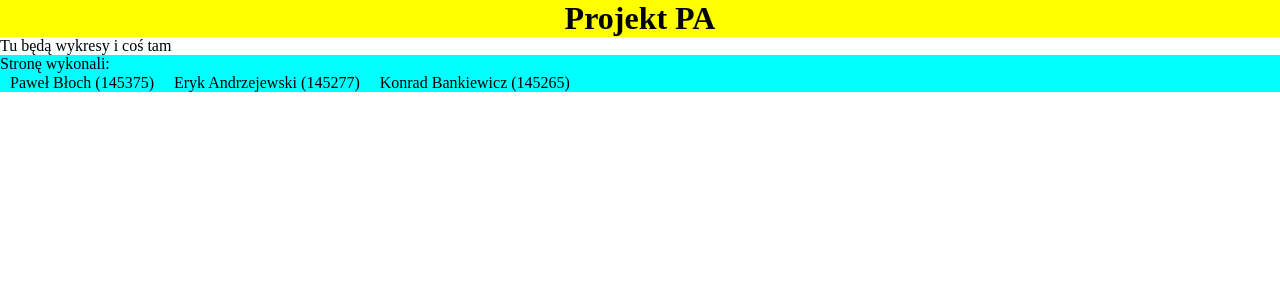
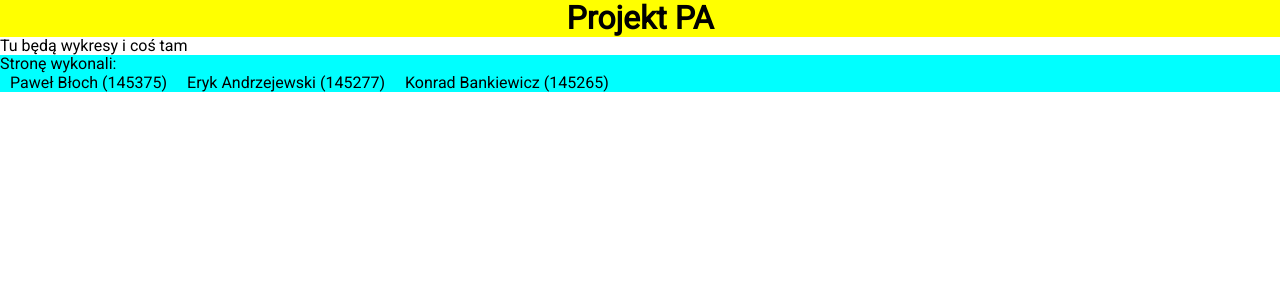
Before and after one commit to nmaszin/symulator_pojazdu, a Vue app: page / in a window 1280 px wide. Shown: the top 300 px of the page. Built offline with nearby package versions, Linux system fonts and the light colour scheme.

Commit message:
Install font Roboto

```diff
--- a/public/index.html
+++ b/public/index.html
@@ -5,6 +5,8 @@
     <meta http-equiv="X-UA-Compatible" content="IE=edge">
     <meta name="viewport" content="width=device-width,initial-scale=1.0">
     <link rel="icon" href="<%= BASE_URL %>favicon.ico">
+    <link rel="preconnect" href="https://fonts.gstatic.com">
+    <link href="https://fonts.googleapis.com/css2?family=Roboto&display=swap" rel="stylesheet">
     <title><%= htmlWebpackPlugin.options.title %></title>
   </head>
   <body>
--- a/src/App.vue
+++ b/src/App.vue
@@ -2,7 +2,6 @@
   <Header/>
   <Main/>
   <Footer :authors="authors" />
-
 </template>
 
 <script>
@@ -30,6 +29,10 @@
 </script>
 
 <style lang="scss">
+  #app {
+    font-family: 'Roboto', sans-serif;
+  }
+
   .authors-list {
     list-style-type: none;
     margin: 0;
```
